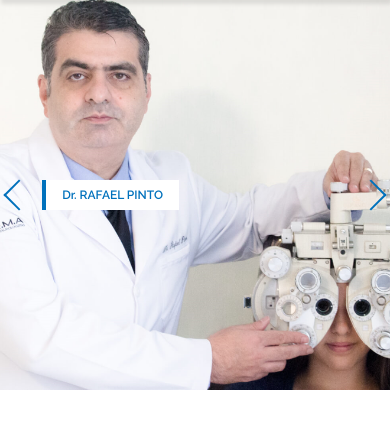
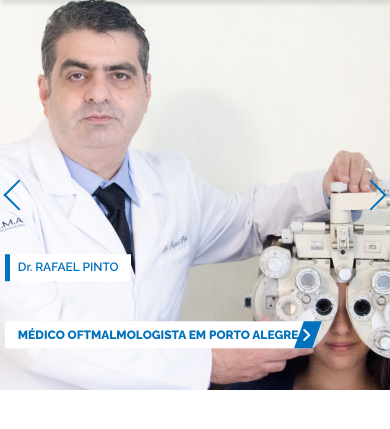
Before and after one commit to felipe-ssouza/dr_rafael, a PHP site: page / in a window 390 px wide. Shown: the part 100-529 px from the top of the page. Run offline with PHP 8.4, Linux system fonts and the light colour scheme; some libraries are stand-ins or nearby versions.

Commit message:
box carousel slider

```diff
--- a/css/master.css
+++ b/css/master.css
@@ -209,14 +209,8 @@ header#header .wrapper {
 }
 
 #carousel .box {
-  position: absolute;
-  top: 50%;
-  transform: translateY(-50%);
-  -ms-transform: translateY(-50%);
-  left: 100px;
   background: #FFF;
-  border-left: 4px solid var(--primary-color);
-  padding: .5rem 1rem;
+  padding: 1rem 2rem;
 }
 
 #carousel .box .titulo {
@@ -224,16 +218,89 @@ header#header .wrapper {
   font-weight: 600;
 }
 
+#carousel .box-1 {
+  position: absolute;
+  top: 50%;
+  transform: translateY(-50%);
+  -ms-transform: translateY(-50%);
+  left: 100px;
+}
+
+#carousel .box-1::before {
+  display: block;
+  content: "";
+  background-color: var(--primary-color);
+  position: absolute;
+  width: 4%;
+  top: 0;
+  bottom: 0;
+  left: 0;
+}
+
+#carousel .box-2 {
+  position: absolute;
+  bottom: 10%;
+  left: 0;
+  transform: translateY(-10%);
+  -ms-transform: translateY(-10%);
+}
+
+#carousel .box-2::before {
+  display: block;
+  content: "";
+  width: 6%;
+  transform: skewX(-20deg);
+  position: absolute;
+  top: 0;
+  right: -2%;
+  bottom: 0;
+  background-color: var(--primary-color);
+  color: #FFF;
+}
+
+#carousel .box-2 .icone {
+  position: absolute;
+  top: 50%;
+  transform: translateY(-50%);
+  right: 0;
+  font-size: 2rem;
+  color: #FFF;
+}
+
+#carousel .box-2 .titulo {
+  font-weight: 700;
+  text-transform: uppercase;
+}
+
+
 @media (max-width: 600px) {
   #carousel img.large { display: none; }
 
   #carousel img.small {
     display: block;
   }
+
+  #carousel .box {
+    padding: .4rem .8rem;
+  }
+
+  #carousel .box-1 {
+    top: 70%;
+    transform: translateY(-70%);
+    left: 5px !important;
+  }
+
+  #carousel .box-2 {
+    left: 5px !important;
+  }
+
+  #carousel .box-2 .icone {
+    font-size: 1rem;
+  }
 }
 
+
 @media (max-width: 768px){
-
   #carousel .arrow {
     width: 20px;
     height: 20px;
--- a/index.html
+++ b/index.html
@@ -69,8 +69,11 @@
       <div class="slide">
         <img src="img/home/image20.png" alt="medico" class="large">
         <img src="img/home/image17.png" alt="medico" class="small">
-        <div class="box">
+        <div class="box box-1">
           <h4 class="titulo">Dr. RAFAEL PINTO</h4>
+        </div>
+        <div class="box box-2">
+          <h4 class="titulo">Médico Oftmalmologista em Porto Alegre</h4><i class="fa fa-angle-right icone"></i>
         </div>
       </div>
       <div class="slide">
@@ -83,10 +86,7 @@
     </div>
     <div class="arrow r-arrow"></div>
     <div class="arrow l-arrow"></div>
-
   </section>
-
-
 
   <footer id="footer">
     <div class="container">
--- a/js/app.js
+++ b/js/app.js
@@ -20,7 +20,6 @@ $(document).ready( () => {
     infinite: true,
     autoplaySpeed: 2000,
     fade: true,
-    cssEase: "linear",
     prevArrow: $('.l-arrow'),
     nextArrow: $('.r-arrow'),
   });
```
